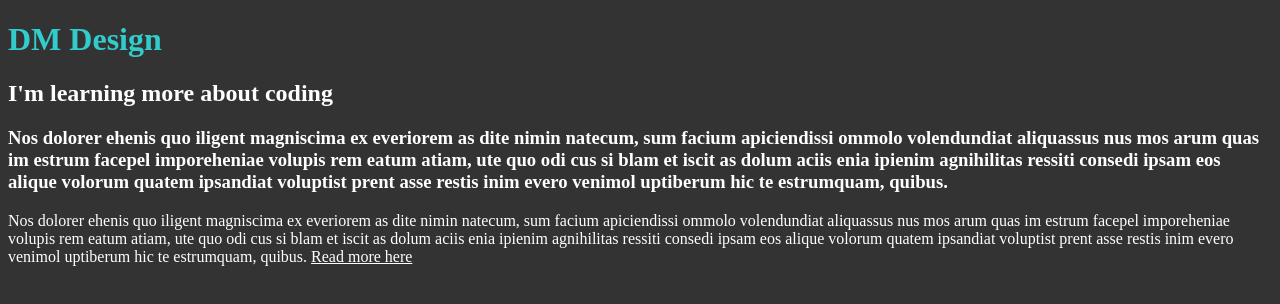
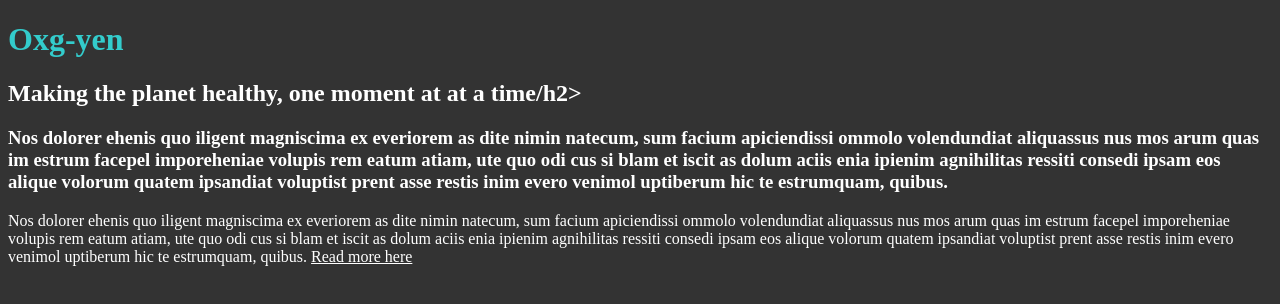
Before and after one commit to davidmacpherson01/davidmacpherson01.github.io, a plain HTML site: page unit_1/index.html in a window 1280 px wide. Drawn offline with Linux system fonts and the light colour scheme.

Commit message:
New business name

```diff
--- a/unit_1/index.html
+++ b/unit_1/index.html
@@ -4,8 +4,8 @@
 <title>DM Design</title>
 <link rel="stylesheet" type="text/css" href="css/style.css"></head>
 <body>
-    <h1>DM Design</h1>
-    <h2>I'm learning more about coding</h2>
+    <h1>Oxg-yen</h1>
+    <h2>Making the planet healthy, one moment at at a time/h2>
     <h3>Nos dolorer ehenis quo iligent magniscima ex everiorem as dite nimin natecum, sum facium apiciendissi ommolo volendundiat aliquassus nus mos arum quas im estrum facepel imporeheniae volupis rem eatum atiam, ute quo odi cus si blam et iscit as dolum aciis enia ipienim agnihilitas ressiti consedi ipsam eos alique volorum quatem ipsandiat voluptist prent asse restis inim evero venimol uptiberum hic te estrumquam, quibus.</h3>
     <p>Nos dolorer ehenis quo iligent magniscima ex everiorem as dite nimin natecum, sum facium apiciendissi ommolo volendundiat aliquassus nus mos arum quas im estrum facepel imporeheniae volupis rem eatum atiam, ute quo odi cus si blam et iscit as dolum aciis enia ipienim agnihilitas ressiti consedi ipsam eos alique volorum quatem ipsandiat voluptist prent asse restis inim evero venimol uptiberum hic te estrumquam, quibus. <a href="#">Read more here</a></p>
 </body>
```
Also changed, not shown: 1 other file.
